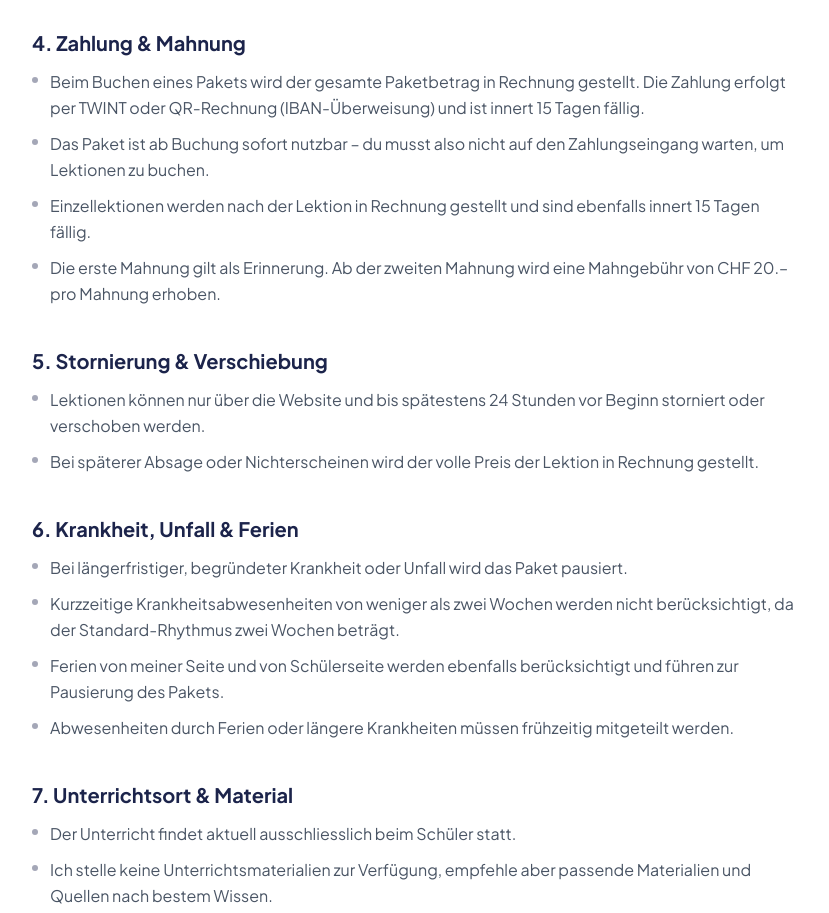
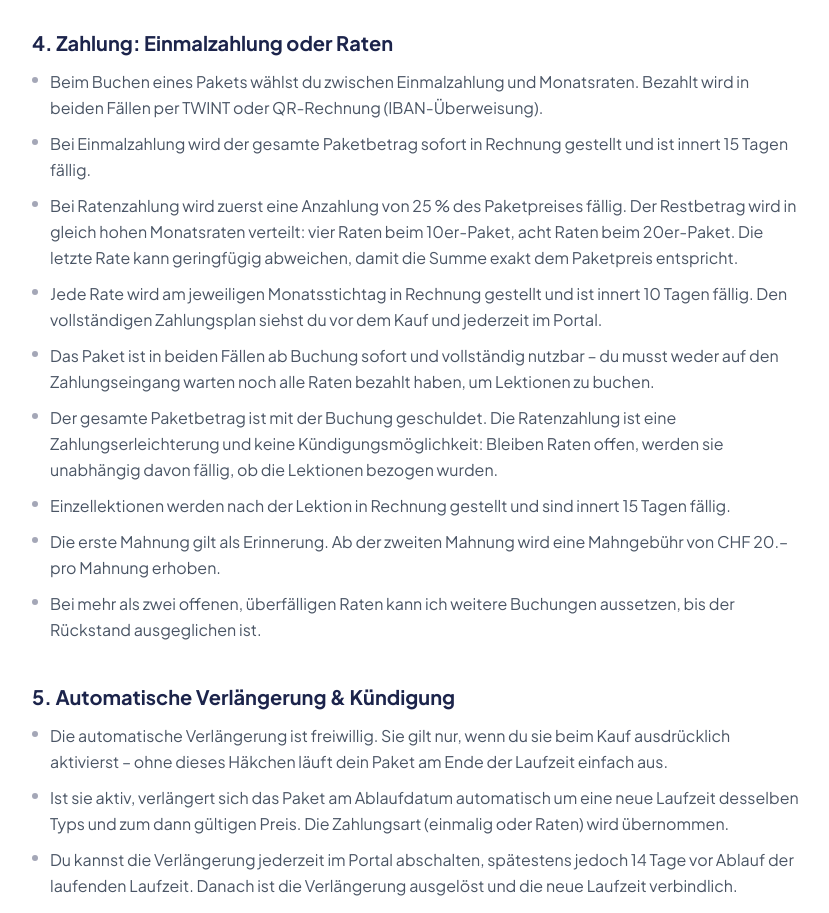
Before and after one commit to davidramchandani-creator/privatklavierunterricht, a Next.js app: page /agb in a window 1280 px wide. Shown: the part 1140-2053 px from the top of the page, without its empty margins (224-1053 px from the left). Built offline with nearby package versions, Linux system fonts and the light colour scheme; no server answers.

Commit message:
Add files via upload

```diff
--- a/src/app/agb/page.tsx
+++ b/src/app/agb/page.tsx
@@ -29,7 +29,7 @@ const abschnitte: Abschnitt[] = [
     titel: "3. Pakete (verbindlich & Rücktritt)",
     punkte: [
       "Mit der Buchung eines Pakets gehst du eine verbindliche Vereinbarung ein.",
-      "Die enthaltenen Lektionen müssen innerhalb der im Angebot genannten Gültigkeitsdauer eingelöst werden.",
+      "Die enthaltenen Lektionen müssen innerhalb der Gültigkeitsdauer eingelöst werden: 4 Monate beim 10er-Paket, 8 Monate beim 20er-Paket, jeweils ab Buchungsdatum.",
       "Nicht genutzte Lektionen innerhalb dieser Frist verfallen und werden zu 100 % verrechnet.",
       "Ein Paket kann bis zur 3. genommenen Lektion storniert werden. In diesem Fall werden die bereits genommenen Lektionen zum Einzellektionspreis verrechnet. Ab der 4. Lektion ist eine Stornierung des Pakets nicht mehr möglich.",
       "Auch bei Abbruch oder Unzufriedenheit nach der 3. Lektion bleibt der gesamte Paketbetrag geschuldet.",
@@ -37,32 +37,48 @@ const abschnitte: Abschnitt[] = [
     ],
   },
   {
-    titel: "4. Zahlung & Mahnung",
+    titel: "4. Zahlung: Einmalzahlung oder Raten",
     punkte: [
-      "Beim Buchen eines Pakets wird der gesamte Paketbetrag in Rechnung gestellt. Die Zahlung erfolgt per TWINT oder QR-Rechnung (IBAN-Überweisung) und ist innert 15 Tagen fällig.",
-      "Das Paket ist ab Buchung sofort nutzbar – du musst also nicht auf den Zahlungseingang warten, um Lektionen zu buchen.",
-      "Einzellektionen werden nach der Lektion in Rechnung gestellt und sind ebenfalls innert 15 Tagen fällig.",
+      "Beim Buchen eines Pakets wählst du zwischen Einmalzahlung und Monatsraten. Bezahlt wird in beiden Fällen per TWINT oder QR-Rechnung (IBAN-Überweisung).",
+      "Bei Einmalzahlung wird der gesamte Paketbetrag sofort in Rechnung gestellt und ist innert 15 Tagen fällig.",
+      "Bei Ratenzahlung wird zuerst eine Anzahlung von 25 % des Paketpreises fällig. Der Restbetrag wird in gleich hohen Monatsraten verteilt: vier Raten beim 10er-Paket, acht Raten beim 20er-Paket. Die letzte Rate kann geringfügig abweichen, damit die Summe exakt dem Paketpreis entspricht.",
+      "Jede Rate wird am jeweiligen Monatsstichtag in Rechnung gestellt und ist innert 10 Tagen fällig. Den vollständigen Zahlungsplan siehst du vor dem Kauf und jederzeit im Portal.",
+      "Das Paket ist in beiden Fällen ab Buchung sofort und vollständig nutzbar – du musst weder auf den Zahlungseingang warten noch alle Raten bezahlt haben, um Lektionen zu buchen.",
+      "Der gesamte Paketbetrag ist mit der Buchung geschuldet. Die Ratenzahlung ist eine Zahlungserleichterung und keine Kündigungsmöglichkeit: Bleiben Raten offen, werden sie unabhängig davon fällig, ob die Lektionen bezogen wurden.",
+      "Einzellektionen werden nach der Lektion in Rechnung gestellt und sind innert 15 Tagen fällig.",
       "Die erste Mahnung gilt als Erinnerung. Ab der zweiten Mahnung wird eine Mahngebühr von CHF 20.– pro Mahnung erhoben.",
+      "Bei mehr als zwei offenen, überfälligen Raten kann ich weitere Buchungen aussetzen, bis der Rückstand ausgeglichen ist.",
     ],
   },
   {
-    titel: "5. Stornierung & Verschiebung",
+    titel: "5. Automatische Verlängerung & Kündigung",
+    punkte: [
+      "Die automatische Verlängerung ist freiwillig. Sie gilt nur, wenn du sie beim Kauf ausdrücklich aktivierst – ohne dieses Häkchen läuft dein Paket am Ende der Laufzeit einfach aus.",
+      "Ist sie aktiv, verlängert sich das Paket am Ablaufdatum automatisch um eine neue Laufzeit desselben Typs und zum dann gültigen Preis. Die Zahlungsart (einmalig oder Raten) wird übernommen.",
+      "Du kannst die Verlängerung jederzeit im Portal abschalten, spätestens jedoch 14 Tage vor Ablauf der laufenden Laufzeit. Danach ist die Verlängerung ausgelöst und die neue Laufzeit verbindlich.",
+      "Spätestens 30 Tage vor Ablauf erhältst du eine Erinnerung per E-Mail und Push, damit du rechtzeitig entscheiden kannst.",
+      "Eine Kündigung wirkt auf das Ende der laufenden Laufzeit. Bereits begonnene Laufzeiten und offene Raten bleiben geschuldet.",
+      "Nicht genutzte Lektionen verfallen auch bei einer Verlängerung – sie werden nicht in die neue Laufzeit übertragen.",
+    ],
+  },
+  {
+    titel: "6. Stornierung & Verschiebung",
     punkte: [
       "Lektionen können nur über die Website und bis spätestens 24 Stunden vor Beginn storniert oder verschoben werden.",
       "Bei späterer Absage oder Nichterscheinen wird der volle Preis der Lektion in Rechnung gestellt.",
     ],
   },
   {
-    titel: "6. Krankheit, Unfall & Ferien",
+    titel: "7. Krankheit, Unfall & Ferien",
     punkte: [
-      "Bei längerfristiger, begründeter Krankheit oder Unfall wird das Paket pausiert.",
+      "Bei längerfristiger, begründeter Krankheit oder Unfall wird das Paket pausiert. Die Gültigkeitsdauer verlängert sich entsprechend; der Ratenplan läuft unverändert weiter.",
       "Kurzzeitige Krankheitsabwesenheiten von weniger als zwei Wochen werden nicht berücksichtigt, da der Standard-Rhythmus zwei Wochen beträgt.",
       "Ferien von meiner Seite und von Schülerseite werden ebenfalls berücksichtigt und führen zur Pausierung des Pakets.",
       "Abwesenheiten durch Ferien oder längere Krankheiten müssen frühzeitig mitgeteilt werden.",
     ],
   },
   {
-    titel: "7. Unterrichtsort & Material",
+    titel: "8. Unterrichtsort & Material",
     punkte: [
       "Der Unterricht findet aktuell ausschliesslich beim Schüler statt.",
       "Ich stelle keine Unterrichtsmaterialien zur Verfügung, empfehle aber passende Materialien und Quellen nach bestem Wissen.",
@@ -70,25 +86,25 @@ const abschnitte: Abschnitt[] = [
     ],
   },
   {
-    titel: "8. Fehlerhafte Preisangaben",
+    titel: "9. Fehlerhafte Preisangaben",
     absaetze: [
       "Sollte aufgrund eines technischen Fehlers ein falscher Preis auf der Website angezeigt werden, gilt immer der von mir schriftlich oder mündlich bestätigte Preis.",
     ],
   },
   {
-    titel: "9. Datenschutz",
+    titel: "10. Datenschutz",
     absaetze: [
       "Alle Daten werden vertraulich behandelt und nicht an Dritte weitergegeben. Sie dienen ausschliesslich der Organisation und Durchführung des Unterrichts.",
     ],
   },
   {
-    titel: "10. Vertragsdauer",
+    titel: "11. Vertragsdauer",
     absaetze: [
-      "Der Vertrag gilt für die Dauer des gebuchten Pakets und darüber hinaus, bis alle Lektionen eingelöst und alle offenen Beträge bezahlt wurden.",
+      "Der Vertrag gilt für die Dauer des gebuchten Pakets und darüber hinaus, bis alle Lektionen eingelöst und alle offenen Beträge – einschliesslich noch ausstehender Raten – bezahlt wurden.",
     ],
   },
   {
-    titel: "11. Schlussbestimmungen",
+    titel: "12. Schlussbestimmungen",
     absaetze: [
       "Der Unterricht basiert auf gegenseitigem Vertrauen und Einvernehmen.",
       "Sollte es trotzdem einmal nicht passen, suche ich zuerst das Gespräch. Änderungen dieser AGB behalte ich mir vor.",
```
